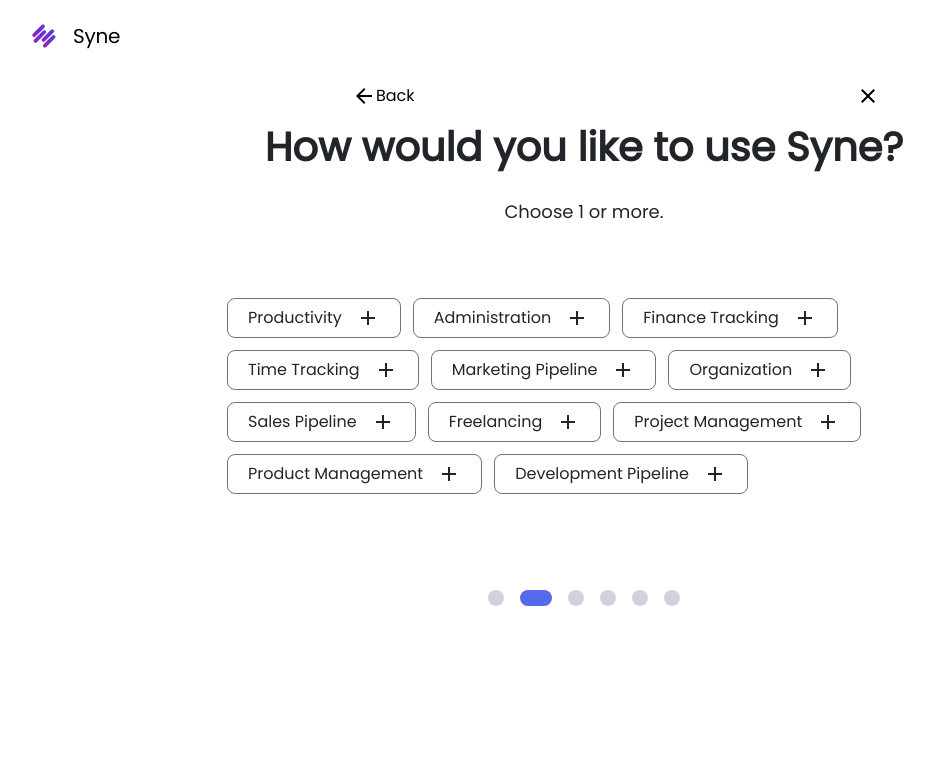
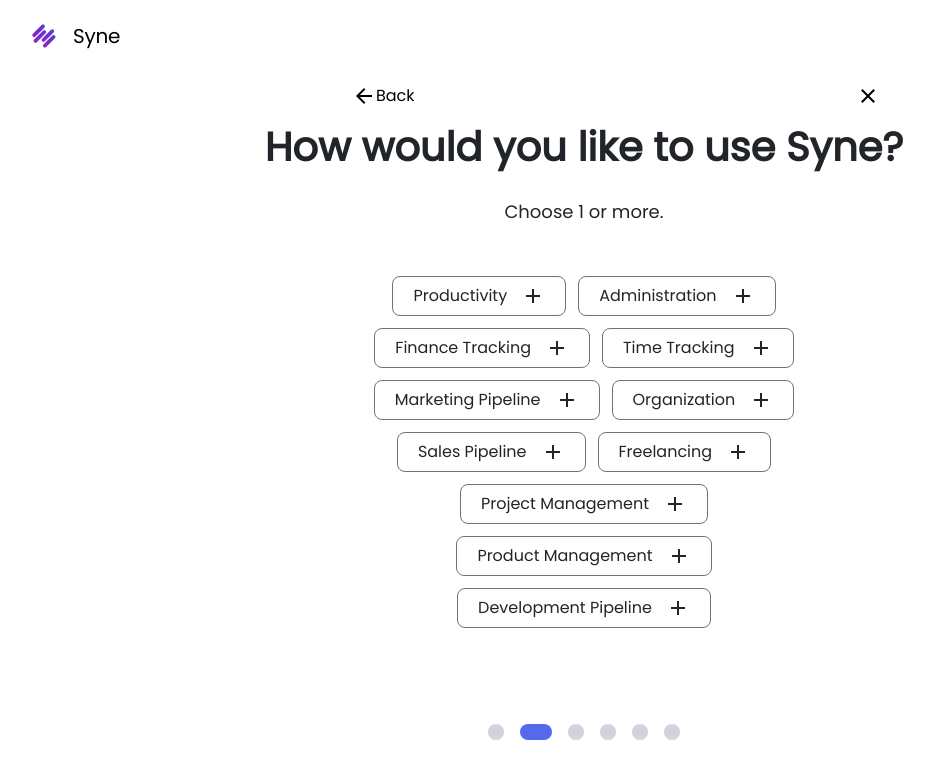
Before and after one commit to jeannyinthelamp/sycamore.ai, a React (Create React App) app: page /onboarding_2 in a window 1280 px wide. Shown: the top 778 px of the page, without its empty margins (56-990 px from the left). Built offline with nearby package versions, Linux system fonts and the light colour scheme.

Commit message:
Adjust margins for checkboxes - onboarding 2/3 done

```diff
--- a/src/Pages/Onboarding/Onboarding_2.js
+++ b/src/Pages/Onboarding/Onboarding_2.js
@@ -26,9 +26,9 @@ export default function Onboarding_2() {
         </div>
         {/* //^ add form action */}
         <form action=''>
-          <div className='mx-auto mt-[72px] mb-[48px]'>
+        <div className='mx-auto mt-[50px] mb-[48px] w-[60%]'>
             <label className='mb-[24px] flex flex-col items-start gap-[24px] font-Poppins font-medium text-[16px] text-center text-[212529] leading-[24px]'>
-              <div className='checkbox-wrapper flex flex-row flex-wrap gap-[12px]'>
+              <div className='checkbox-wrapper flex flex-row flex-wrap gap-[12px] justify-center items-center'>
                 <Onboarding_Checkbox
                   title='Productivity'
                   id='Productivity'
--- a/src/Pages/Onboarding/Onboarding_3.js
+++ b/src/Pages/Onboarding/Onboarding_3.js
@@ -26,9 +26,9 @@ export default function Onboarding_3() {
         </div>
         {/* //^ add form action */}
         <form action=''>
-          <div className='mx-auto mt-[72px] mb-[48px]'>
+          <div className='mx-auto mt-[50px] mb-[48px] w-[60%]'>
             <label className='mb-[24px] flex flex-col items-start gap-[24px] font-Poppins font-medium text-[16px] text-center text-[212529] leading-[24px]'>
-              <div className='checkbox-wrapper flex flex-row flex-wrap gap-[12px]'>
+              <div className='checkbox-wrapper flex flex-row flex-wrap gap-[12px] justify-center items-center'>
                 <Onboarding_Checkbox
                   title='Product Manager'
                   id='Product Manager'
```
